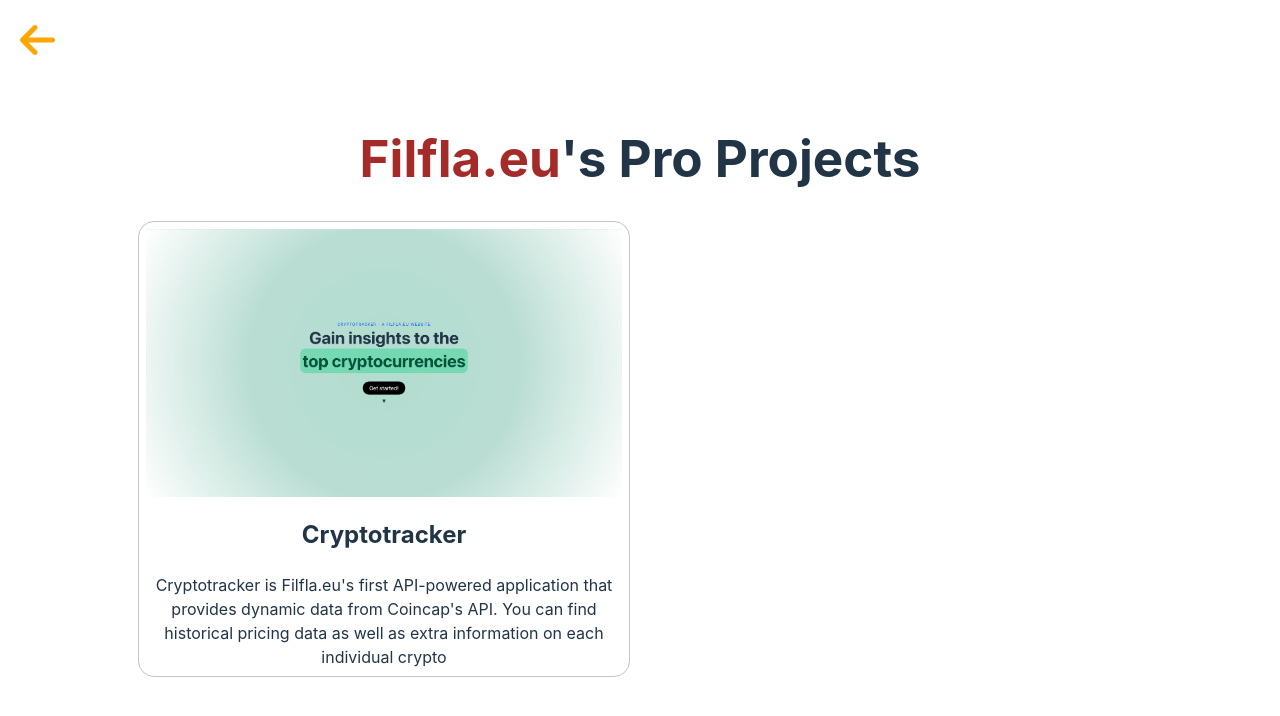
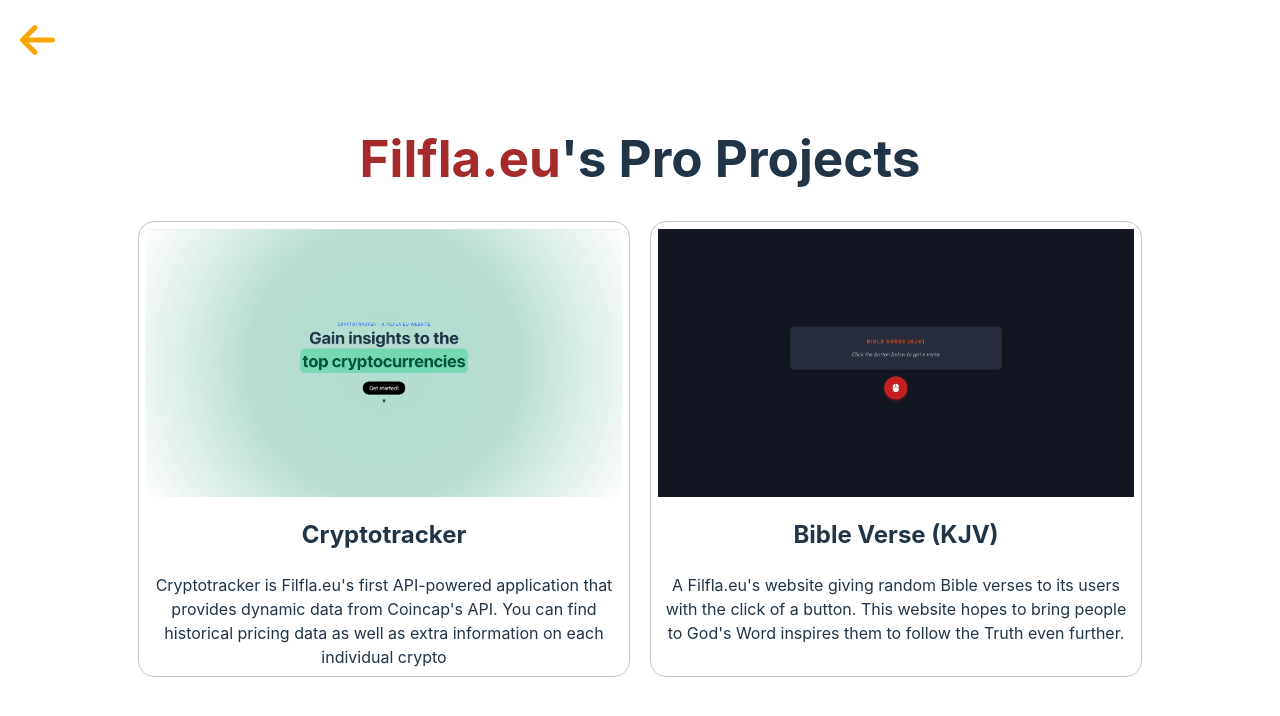
Before and after one commit to Arce-Mdina/apex-app, a React (Vite) app: page /pro in a window 1280 px wide. Shown: the top 716 px of the page. Built offline with nearby package versions, Linux system fonts and the light colour scheme; a web font is replaced by a local one.

Commit message:
Added New project: Bible Verse

```diff
--- a/src/sections/Pro.jsx
+++ b/src/sections/Pro.jsx
@@ -3,8 +3,10 @@
 import Card from '../components/Card'
 
 import crypto from '../assets/crypto.webp'
+import bibleVerse from '../assets/bible-verse.webp'
 
 const Pro = () => {
+
   return (
     <div>
         <h1 className="project-heading"><span style={{ color: "brown" }}>Filfla.eu</span>'s Pro Projects</h1>
@@ -16,6 +18,13 @@
                     desc="Cryptotracker is Filfla.eu's first API-powered application that provides dynamic data from Coincap's API. You can find historical pricing data as well as extra information on each individual crypto"
                     image={crypto}
                 />
+
+                <Card
+                  link='https://bible-verse.filfla.eu'
+                  heading="Bible Verse (KJV)"
+                  desc="A Filfla.eu's website giving random Bible verses to its users with the click of a button. This website hopes to bring people to God's Word inspires them to follow the Truth even further."
+                  image={bibleVerse}
+                />
             </div>
         </div>
 
```
Also changed, not shown: vite.config.js.timestamp-1736697099046-349d2a54c1c23.mjs (added, +11 -0 lines), vite.config.js.timestamp-1736697104858-1e1fb833e303.mjs (added, +11 -0 lines), src/assets/bible-verse.webp (added).
